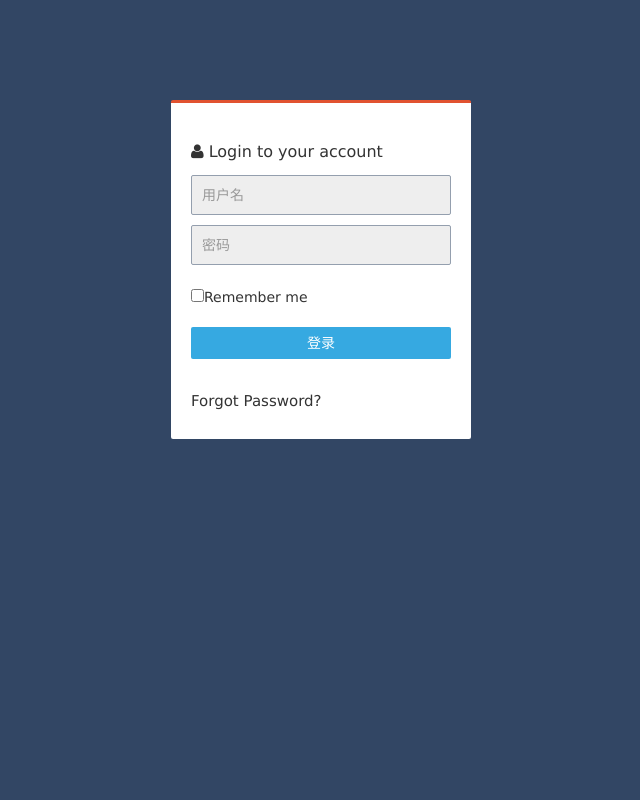
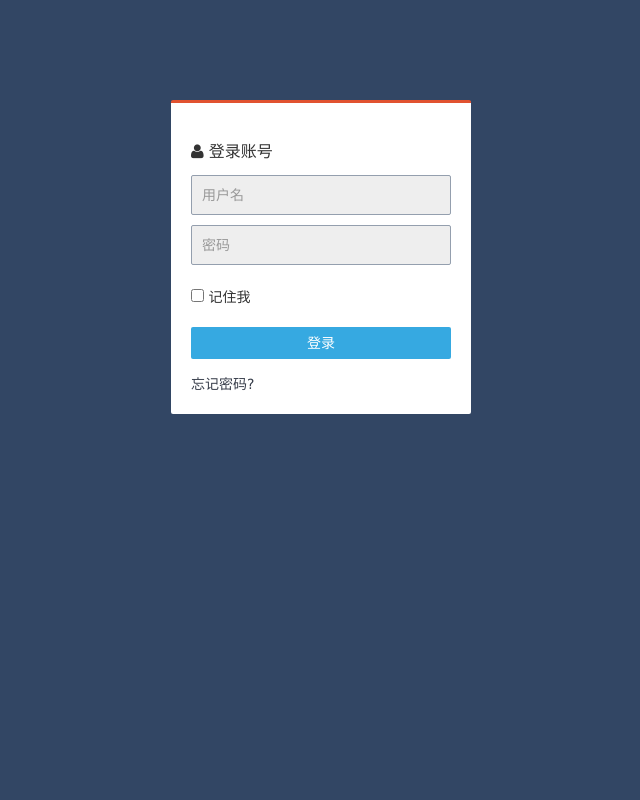
Before and after one commit to cash2one/Baymax, a Django app: template templates/app/login.html in a window 1280 px wide. Shown: the whole page, without its empty margins (319-959 px from the left). Run offline with Django 3.2, Linux system fonts and the light colour scheme; the template is opened without the code that fills it: values that come from a table or form of the project are taken from there, others are empty; some libraries are stand-ins or nearby versions.

Commit message:
login styles

```diff
--- a/templates/app/login.html
+++ b/templates/app/login.html
@@ -23,7 +23,7 @@
         <div class="row">
             <div class="login-box" style="border-top: #e15230 3px solid;">
                 <h2><i class="fa fa-user"></i>
-                    Login to your account
+                    登录账号
                 </h2>
 
                 <form class="form-horizontal" action="" method="post">
@@ -33,7 +33,9 @@
                         {{ form.username }}
                         {{ form.password }}
                         <div class="clearfix"></div>
-                        <label class="remember" for="remember"><input type="checkbox" id="remember"/>Remember me</label>
+                        <label class="remember" for="remember">
+                            <input type="checkbox" id="remember"/> 记住我
+                        </label>
 
                         <div class="clearfix"></div>
                         <input type="submit" value="登录" class="btn btn-primary col-xs-12 signin">
@@ -41,7 +43,7 @@
                     </fieldset>
                 </form>
 
-                <h3>Forgot Password?</h3>
+                <a href="#">忘记密码?</a>
 
             </div>
         </div>
```
